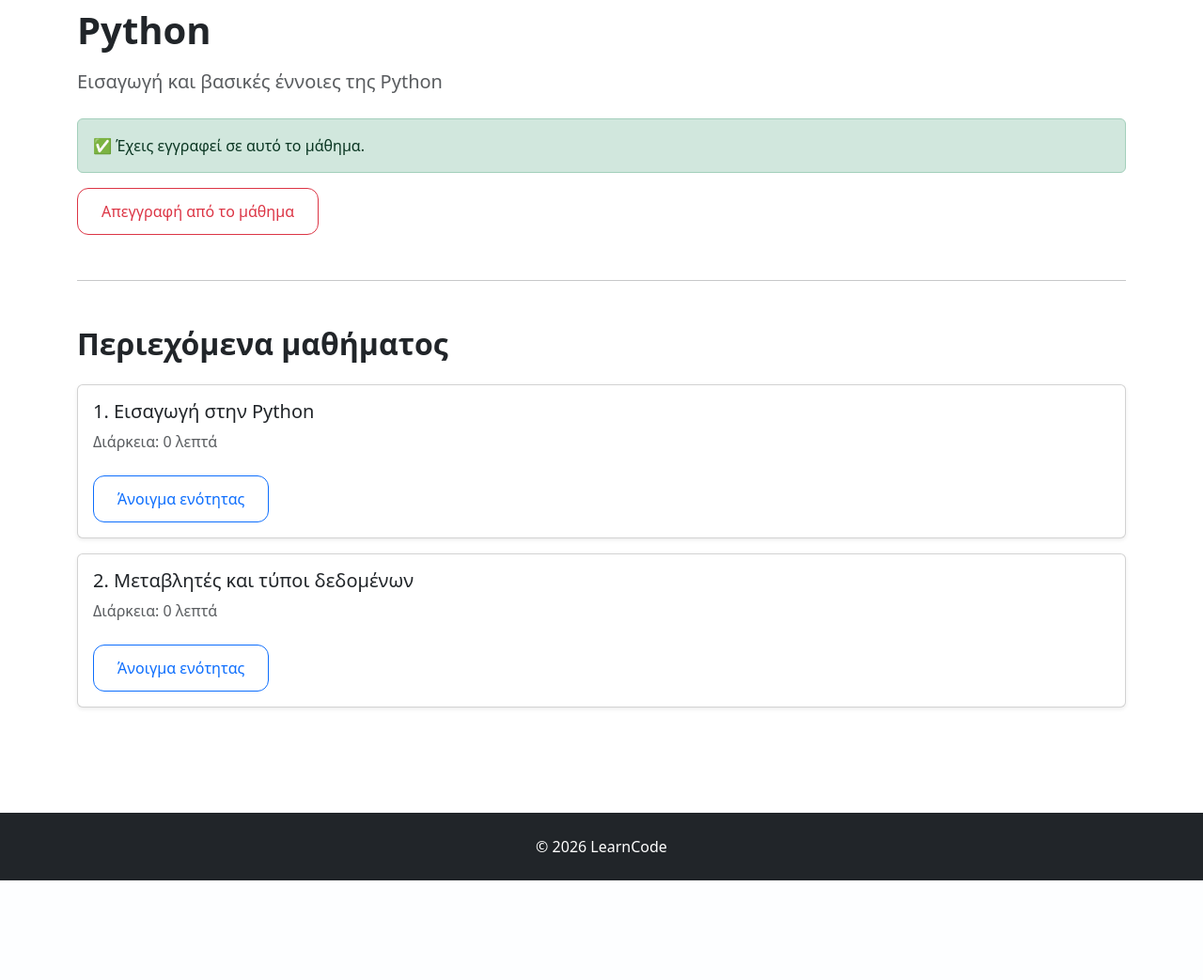
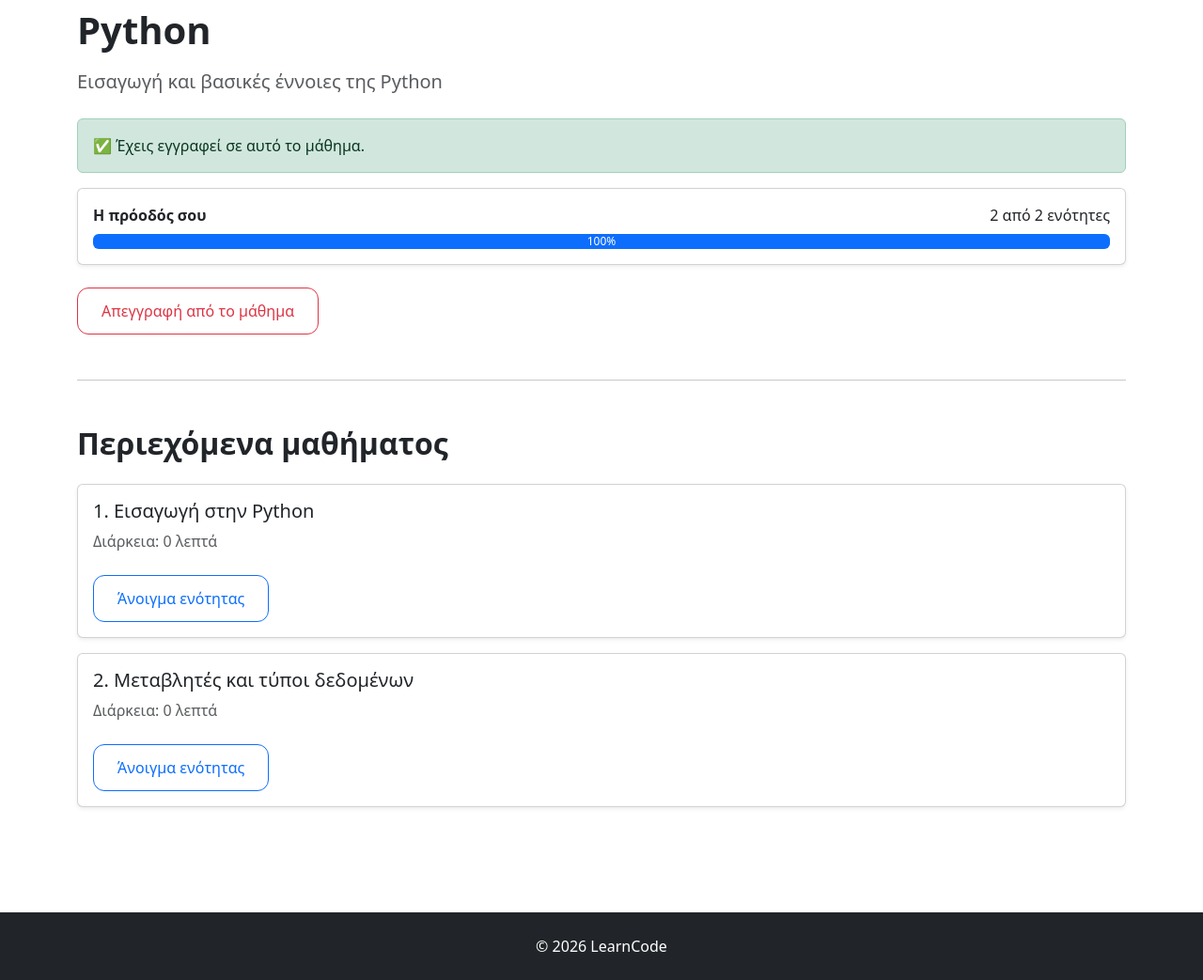
Before and after one commit to pismichos/LearnCode, a Django app: a page that uses courses/templates/courses/course_detail.html in a window 1280 px wide. Shown: the part 252-1295 px from the top of the page at 94% size. Before the commit the page ends 1189 px from the top, so only its background shows below. Run offline with Django 5.2, Linux system fonts and the light colour scheme; a user stored in the database is signed in; data comes from the database, SQL or seed files in the repository; both versions use the stored data as it was after the commit.

Commit message:
Add course progress tracking

```diff
--- a/courses/templates/courses/course_detail.html
+++ b/courses/templates/courses/course_detail.html
@@ -40,6 +40,40 @@
                 <div class="alert alert-success">
                     ✅ Έχεις εγγραφεί σε αυτό το μάθημα.
                 </div>
+                <div class="card shadow-sm mb-4">
+
+                <div class="card-body">
+
+                    <div class="d-flex justify-content-between mb-2">
+
+                        <span class="fw-semibold">
+                            Η πρόοδός σου
+                        </span>
+
+                        <span>
+                            {{ completed_lessons }} από {{ total_lessons }} ενότητες
+                        </span>
+
+                    </div>
+
+                    <div
+                        class="progress"
+                        role="progressbar"
+                        aria-valuenow="{{ progress_percentage }}"
+                        aria-valuemin="0"
+                        aria-valuemax="100"
+                    >
+                        <div
+                            class="progress-bar"
+                            style="width: {{ progress_percentage|default:"0" }}%;"
+                        >
+                            {{ progress_percentage|default:"0" }}%
+                        </div>
+                    </div>
+
+                </div>
+
+            </div>
 
                 <form
                     method="post"
--- a/courses/views.py
+++ b/courses/views.py
@@ -29,6 +29,10 @@ def course_detail(request, slug):
     )
 
     is_enrolled = False
+    total_lessons = course.lessons.filter(published=True,).count()
+
+    completed_lessons = 0
+    progress_percentage = 0
 
     if request.user.is_authenticated:
         is_enrolled = Enrollment.objects.filter(
@@ -36,9 +40,22 @@ def course_detail(request, slug):
             course=course,
         ).exists()
 
+    completed_lessons = LessonProgress.objects.filter(
+            user=request.user,
+            lesson__course=course,
+            lesson__published=True,
+            completed=True,
+        ).count()
+
+    if total_lessons > 0:
+        progress_percentage = round(completed_lessons / total_lessons * 100)
+
     context = {
         "course": course,
         "is_enrolled": is_enrolled,
+        "total_lessons": total_lessons,
+        "completed_lessons": completed_lessons,
+        "progress_percentage": progress_percentage,
     }
 
     return render(
```
Also changed, not shown: db.sqlite3.
